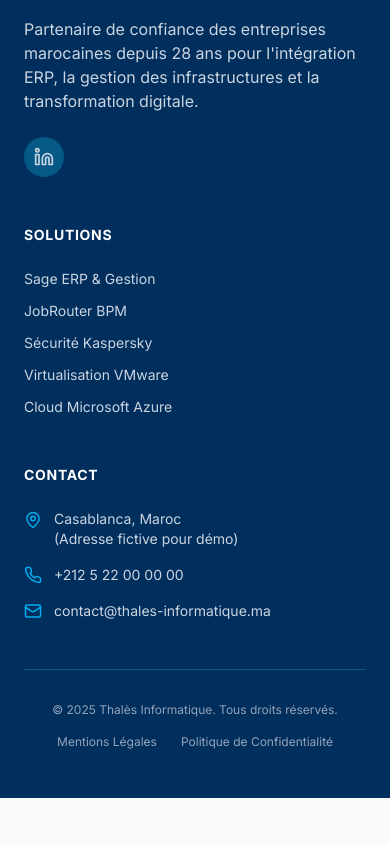
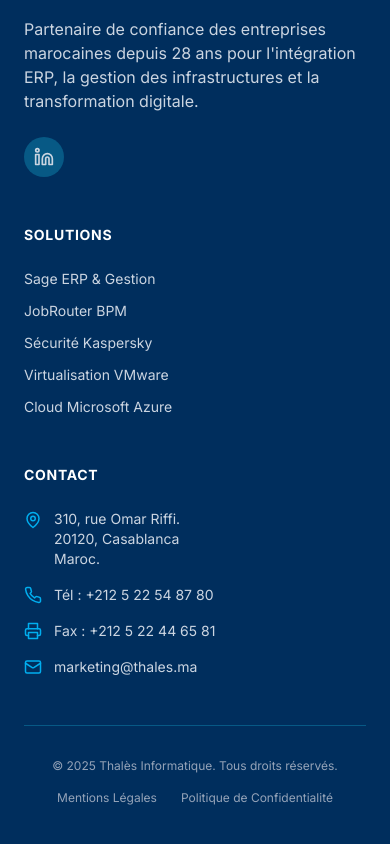
Before and after one commit to iamyorivas-max/Thales-landing-page, a React (Vite) app: page / in a window 390 px wide. Shown: the part 9598-10442 px from the top of the page. Before the commit the page ends 10396 px from the top, so only its background shows below. Built offline with nearby package versions, Linux system fonts and the light colour scheme.

Commit message:
feat: Update footer contact information
Adds fax number and refines address and phone details in the footer to reflect accurate contact information for Thalès Informatique. Includes the Printer icon for fax.

```diff
--- a/components/Footer.tsx
+++ b/components/Footer.tsx
@@ -1,5 +1,5 @@
 import React from 'react';
-import { MapPin, Phone, Mail, Linkedin } from 'lucide-react';
+import { MapPin, Phone, Mail, Linkedin, Printer } from 'lucide-react';
 
 const Footer: React.FC = () => {
   // Custom Logo Component for Footer (White variant)
@@ -55,16 +55,20 @@
             <h4 className="text-white font-bold mb-6 uppercase tracking-wider text-sm">Contact</h4>
             <ul className="space-y-4 text-sm">
               <li className="flex items-start gap-3">
-                <MapPin size={18} className="mt-0.5 text-thales-500" />
-                <span>Casablanca, Maroc<br/>(Adresse fictive pour démo)</span>
+                <MapPin size={18} className="mt-0.5 text-thales-500 flex-shrink-0" />
+                <span>310, rue Omar Riffi.<br/>20120, Casablanca<br/>Maroc.</span>
               </li>
               <li className="flex items-center gap-3">
-                <Phone size={18} className="text-thales-500" />
-                <a href="tel:+212522000000" className="hover:text-white">+212 5 22 00 00 00</a>
+                <Phone size={18} className="text-thales-500 flex-shrink-0" />
+                <a href="tel:+212522548780" className="hover:text-white">Tél : +212 5 22 54 87 80</a>
               </li>
               <li className="flex items-center gap-3">
-                <Mail size={18} className="text-thales-500" />
-                <a href="mailto:contact@thales-informatique.ma" className="hover:text-white">contact@thales-informatique.ma</a>
+                <Printer size={18} className="text-thales-500 flex-shrink-0" />
+                <span>Fax : +212 5 22 44 65 81</span>
+              </li>
+              <li className="flex items-center gap-3">
+                <Mail size={18} className="text-thales-500 flex-shrink-0" />
+                <a href="mailto:marketing@thales.ma" className="hover:text-white">marketing@thales.ma</a>
               </li>
             </ul>
           </div>
```
